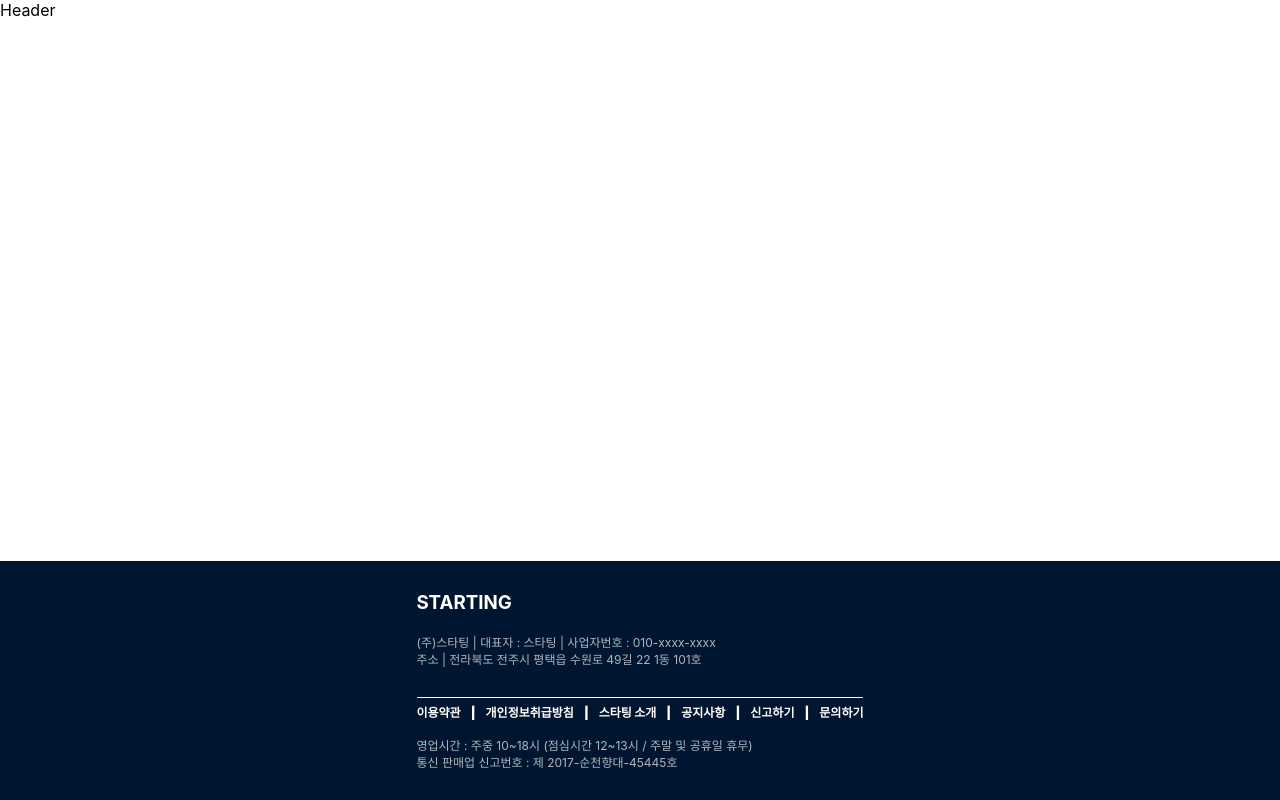
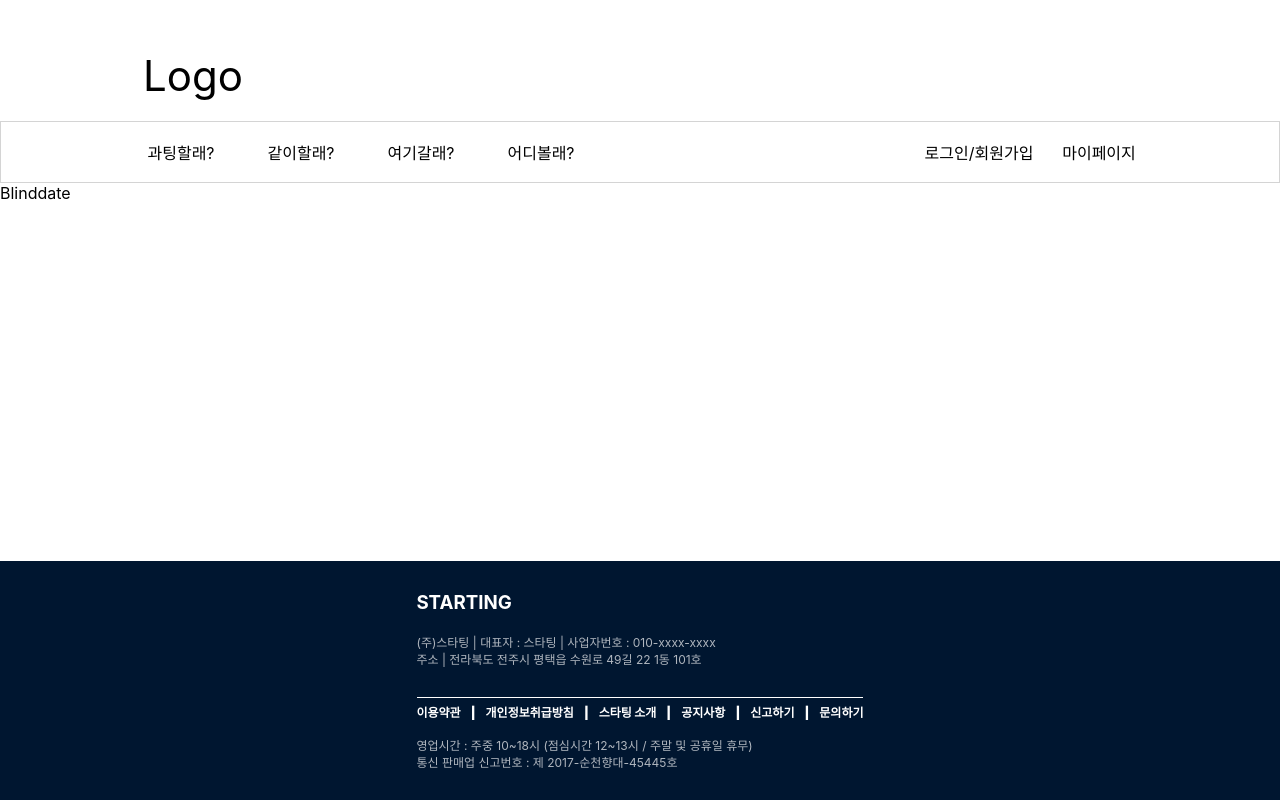
Before and after one commit to GeonwooShin/starting, a React (Create React App) app: page /blinddate in a window 1280 px wide. Built offline with nearby package versions, Linux system fonts and the light colour scheme.

Commit message:
헤더 및 라우터 작업

```diff
--- a/src/App.css
+++ b/src/App.css
@@ -100,3 +100,69 @@ button {
 .footer_sub_info {
   margin-bottom: 30px;
 }
+
+/* Header component style */
+.header-container {
+  display: flex;
+  justify-content: space-between;
+  border: 1px solid #d4d4d4;
+  margin-top: 20px;
+  height: 60px;
+  padding: 0 120px;
+}
+
+.header-routes-container {
+  display: flex;
+  width: 480px;
+  margin: auto 0;
+}
+
+.header-routes {
+  width: 120px;
+  text-align: center;
+  color: black;
+}
+
+.header-routes:link {
+  text-decoration: none;
+}
+
+.header-routes:visited {
+  text-decoration: none;
+}
+
+.header-item-container {
+  display: flex;
+  width: 240px;
+  margin: auto 0;
+}
+
+.header-item {
+  width: 120px;
+  text-align: center;
+  color: black;
+}
+
+.header-item:visited {
+  text-decoration: none;
+}
+
+.header-item:link {
+  text-decoration: none;
+}
+
+/* Logo component style */
+.logo {
+  display: block;
+  margin: 50px 0 0 143px;
+  font-size: 42px;
+  color: black;
+}
+
+.logo:link {
+  text-decoration: none;
+}
+
+.logo:visited {
+  text-decoration: none;
+}
--- a/src/App.js
+++ b/src/App.js
@@ -5,15 +5,26 @@ import Header from "./components/Header";
 import Login from "./pages/Login";
 import OAuth from "./pages/OAuth";
 import Footer from "./components/Footer";
+import Logo from "./components/Logo";
+import Blinddate from "./pages/Blinddate";
+import Dotogether from "./pages/Dotogether";
+import Restaurant from "./pages/Restaurant";
+import Rentedroom from "./pages/Rendtedroom";
+
 function App() {
   return (
     <div className="App">
       <div className="content_wrapper">
+        <Logo />
         <Header />
         <Routes>
           <Route path="/" element={<Home />} />
           <Route path="/login" element={<Login />} />
           <Route path="/login/oauth2/code/kakao" element={<OAuth />} />
+          <Route path="/blinddate" element={<Blinddate />} />
+          <Route path="/dotogether" element={<Dotogether />} />
+          <Route path="/restaurant" element={<Restaurant />} />
+          <Route path="/rentedroom" element={<Rentedroom />} />
         </Routes>
       </div>
       <Footer />
--- a/src/components/Header.jsx
+++ b/src/components/Header.jsx
@@ -1,7 +1,33 @@
 import React from "react";
+import { Link } from "react-router-dom";
 
 const Header = () => {
-  return <div>Header</div>;
+  return (
+    <>
+      <div className="header-container">
+        <nav className="header-routes-container">
+          <Link to="/blinddate" className="header-routes">
+            과팅할래?
+          </Link>
+          <Link to="/dotogether" className="header-routes">
+            같이할래?
+          </Link>
+          <Link to="/restaurant" className="header-routes">
+            여기갈래?
+          </Link>
+          <Link to="/rentedroom" className="header-routes">
+            어디볼래?
+          </Link>
+        </nav>
+        <nav className="header-item-container">
+          <Link to="/login" className="header-item">
+            로그인/회원가입
+          </Link>
+          <div className="header-item">마이페이지</div>
+        </nav>
+      </div>
+    </>
+  );
 };
 
 export default Header;
--- /dev/null
+++ b/src/components/Logo.jsx
@@ -0,0 +1,14 @@
+import React from "react";
+import { Link } from "react-router-dom";
+
+const Logo = () => {
+  return (
+    <>
+      <Link to="/" className="logo">
+        Logo
+      </Link>
+    </>
+  );
+};
+
+export default Logo;
--- /dev/null
+++ b/src/pages/Blinddate.jsx
@@ -0,0 +1,11 @@
+import React from "react";
+
+const Blinddate = () => {
+  return (
+    <>
+      <div className="Blinddate">Blinddate</div>
+    </>
+  );
+};
+
+export default Blinddate;
--- /dev/null
+++ b/src/pages/Dotogether.jsx
@@ -0,0 +1,11 @@
+import React from "react";
+
+const Dotogether = () => {
+  return (
+    <>
+      <div className="Dotogether">Dotogether</div>
+    </>
+  );
+};
+
+export default Dotogether;
--- /dev/null
+++ b/src/pages/Rendtedroom.jsx
@@ -0,0 +1,11 @@
+import React from "react";
+
+const Rentedroom = () => {
+  return (
+    <>
+      <div className="Rentedroom">Rentedroom</div>
+    </>
+  );
+};
+
+export default Rentedroom;
--- /dev/null
+++ b/src/pages/Restaurant.jsx
@@ -0,0 +1,11 @@
+import React from "react";
+
+const Restaurant = () => {
+  return (
+    <>
+      <div className="Restaurant">Restaurant</div>
+    </>
+  );
+};
+
+export default Restaurant;
```
